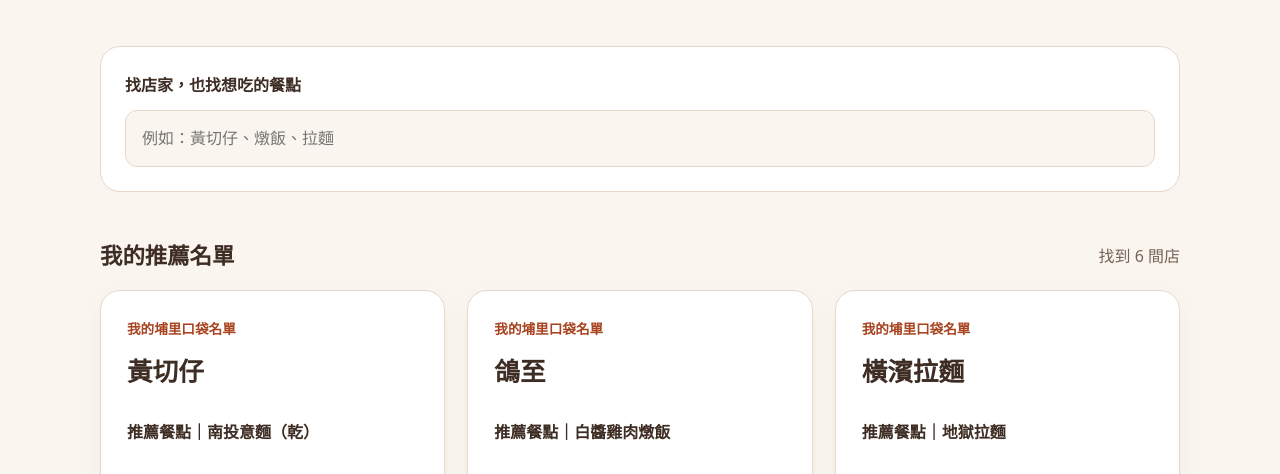
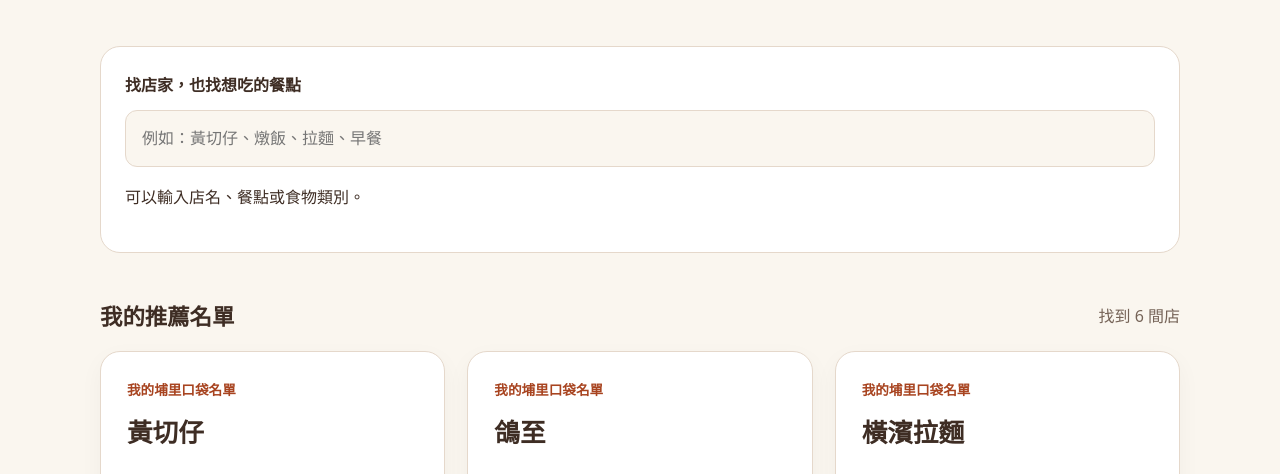
Before and after one commit to Terpe123/puli-food-journal, a plain HTML site: page index.html in a window 1280 px wide. Shown: the part 326-800 px from the top of the page. Drawn offline with Linux system fonts and the light colour scheme.

Commit message:
Update index.html

```diff
--- a/index.html
+++ b/index.html
@@ -1,21 +1,26 @@
+
 <!DOCTYPE html>
 <html lang="zh-Hant">
 <head>
   <meta charset="UTF-8">
   <meta name="viewport" content="width=device-width, initial-scale=1">
+
   <meta
     name="description"
     content="不限價位，分享我在埔里吃過、喜歡，也想推薦的店。"
   >
+
   <title>埔里日常食記</title>
 
   <link rel="stylesheet" href="./assets/css/style.css">
 
+  <!-- 先載入店家資料，再載入網站功能 -->
   <script src="./assets/js/restaurants.js" defer></script>
   <script src="./assets/js/app.js" defer></script>
 </head>
 
 <body>
+
   <header class="site-header">
     <div class="container header-inner">
       <a class="brand" href="#">埔里日常食記</a>
@@ -24,51 +29,83 @@
   </header>
 
   <main class="container">
+
+    <!-- 首頁 -->
     <section id="home-view" aria-labelledby="home-title">
+
       <div class="hero">
         <p class="eyebrow">住在埔里，記錄日常的好味道</p>
+
         <h1 id="home-title">今天，在埔里吃什麼？</h1>
+
         <p class="intro">
           不限價位，也不做美食排名。
           這裡記錄我親自吃過、喜歡，也想分享給你的店。
         </p>
       </div>
 
+      <!-- 搜尋區域 -->
       <div class="search-panel">
-        <label for="search">找店家，也找想吃的餐點</label>
+
+        <label for="search">
+          找店家，也找想吃的餐點
+        </label>
+
         <input
           id="search"
           type="search"
-          placeholder="例如：黃切仔、燉飯、拉麵"
+          placeholder="例如：黃切仔、燉飯、拉麵、早餐"
+          autocomplete="off"
         >
+
+        <p class="search-hint">
+          可以輸入店名、餐點或食物類別。
+        </p>
+
       </div>
 
+      <!-- 搜尋結果 -->
       <div class="list-heading">
+
         <h2>我的推薦名單</h2>
-        <p id="result-count" role="status"></p>
+
+        <p id="result-count" role="status">
+          正在載入店家資料...
+        </p>
+
       </div>
 
       <div id="restaurant-list" class="card-grid"></div>
 
+      <!-- 網站說明 -->
       <aside class="site-notice">
+
         <h2>關於這份食記</h2>
+
         <p>
           內容是我的個人用餐感受，口味喜好僅供參考。
           消費金額為約略紀錄，實際價格、營業資訊及活動，
           請以店家最新公告為準。
         </p>
+
       </aside>
+
     </section>
 
+    <!-- 個別食記 -->
     <section
       id="detail-view"
       aria-labelledby="detail-title"
       hidden
     ></section>
+
   </main>
 
   <footer class="container site-footer">
-    <p>埔里日常食記｜把喜歡的店，慢慢收進生活裡。</p>
+    <p>
+      埔里日常食記｜把喜歡的店，慢慢收進生活裡。
+    </p>
   </footer>
+
 </body>
 </html>
```
